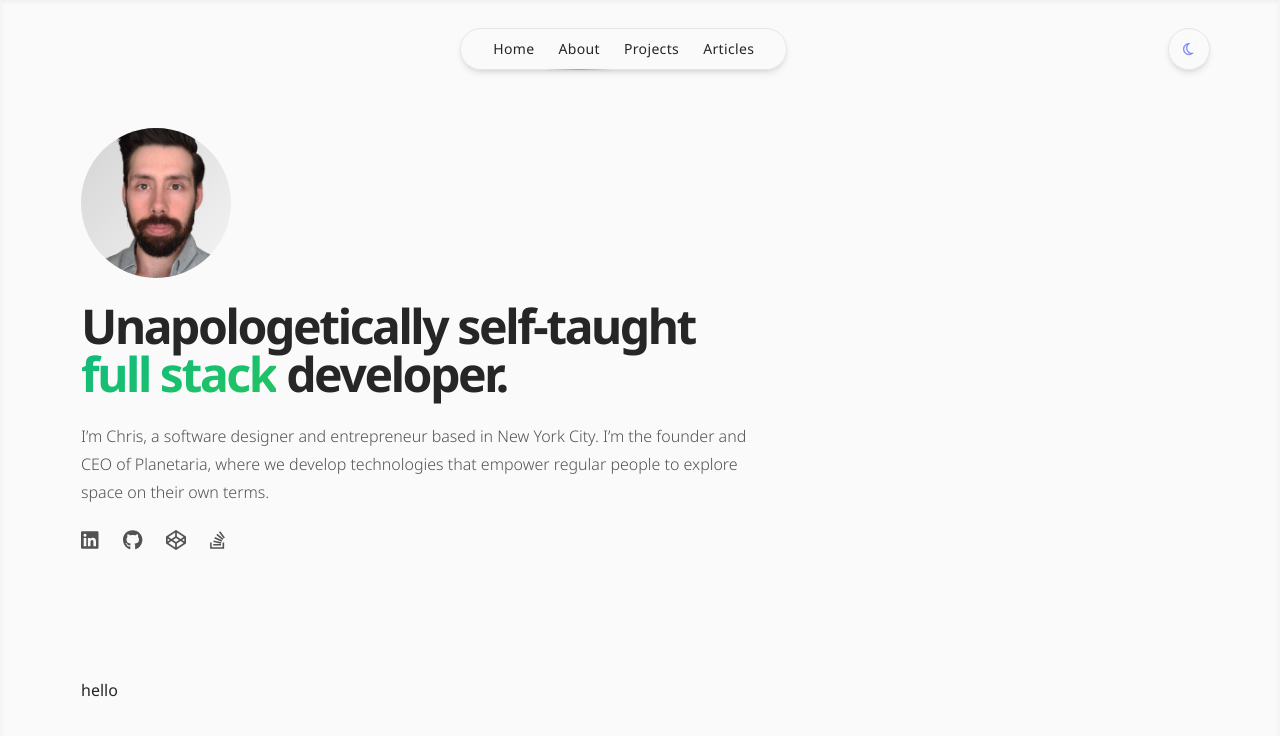
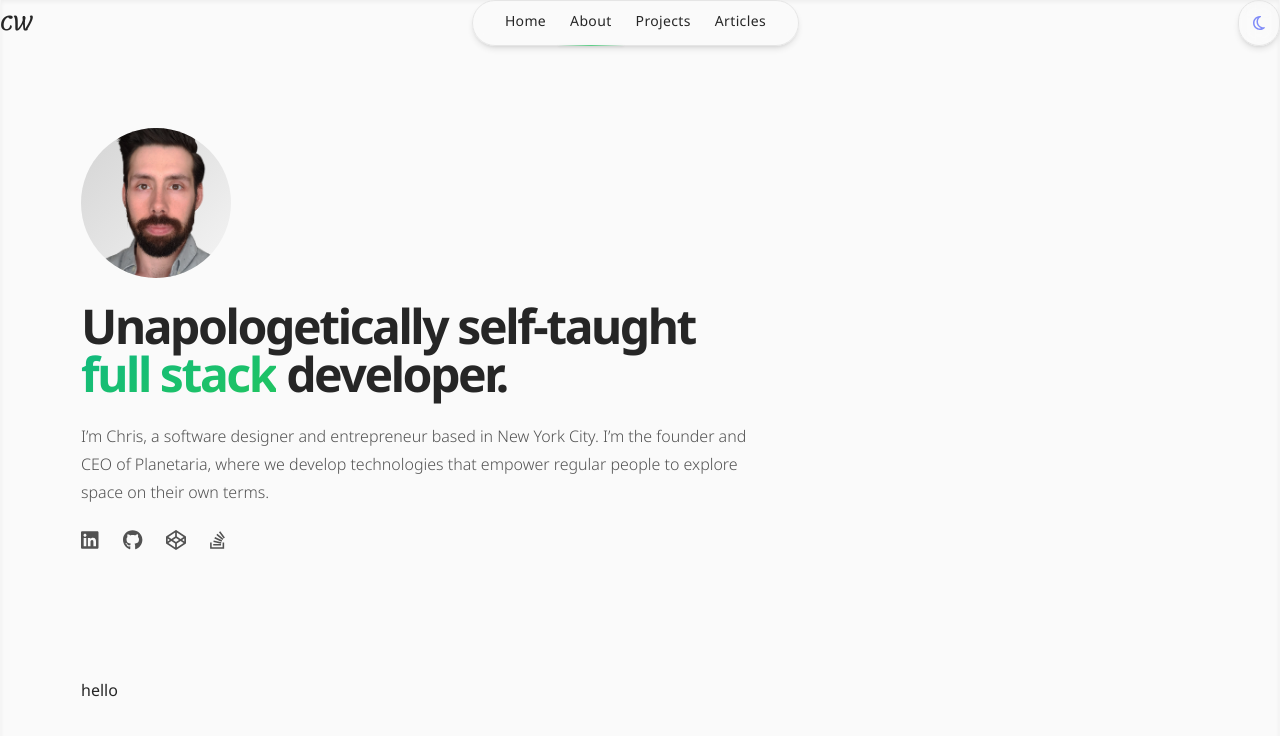
Before and after one commit to Christopher-Warren/portfolio-v4, a Next.js app: page /about in a window 1280 px wide. Shown: the top 736 px of the page. Built offline with nearby package versions, Linux system fonts and the light colour scheme.

Commit message:
responsive navbar

```diff
--- a/components/navigation/Navbar.tsx
+++ b/components/navigation/Navbar.tsx
@@ -4,8 +4,13 @@ import { useEffect, useRef, useState } from "react";
 
 import { FontAwesomeIcon } from "@fortawesome/react-fontawesome";
 
-import { faSun as sun } from "@fortawesome/free-regular-svg-icons";
-import { faMoon as moon } from "@fortawesome/free-regular-svg-icons";
+import {
+  faSun as sun,
+  faMoon as moon,
+} from "@fortawesome/free-regular-svg-icons";
+
+import { faBars as mobileIcon } from "@fortawesome/free-solid-svg-icons";
+
 import useDarkMode from "../../hooks/useDarkMode";
 
 interface NavPath {
@@ -21,6 +26,8 @@ export const Navbar = () => {
   const navHeight = heightRef.current?.clientHeight;
 
   const [darkModeActive, setDarkModeActive] = useDarkMode();
+
+  const [showMobileNav, setShowMobileNav] = useState(false);
 
   const router = useRouter();
 
@@ -48,6 +55,7 @@ export const Navbar = () => {
     const previousScroll = scrollYRef.current;
 
     if (previousScroll + 200 < currentScroll) {
+      setShowMobileNav(false);
       setVisible(false);
       scrollYRef.current = currentScroll;
     }
@@ -65,13 +73,102 @@ export const Navbar = () => {
   }, []);
 
   return (
+    <div
+      className={`flex fixed z-10 w-full justify-between transition-transform duration-300 ${
+        visible ? "translate-y-0" : `-translate-y-full`
+      }`}
+    >
+      <Link href="/">
+        <button className="signature text-xl dark:text-neutral-300">CW</button>
+      </Link>
+      {/* PC Nav */}
+      <nav
+        className={`hidden md:flex border border-neutral-200 dark:border-none dark:neumorphism-shadow neumorphism-shadow dark:bg-neutral-800/80 bg-neutral-50/80 shadow-md items-middle backdrop-blur tracking-wide dark:text-neutral-200 px-5 rounded-full text-sm leading-6`}
+      >
+        <ul className="flex">
+          {navPaths.map((route: NavPath) => {
+            return (
+              <li
+                key={route.pathname}
+                className="relative px-3 py-2  hover:text-green-400 transition-colors"
+              >
+                <Link className="" href={route.href}>
+                  {route.pathname}
+                </Link>
+                <span
+                  className={`bg-gradient-to-r from-transparent  via-green-500/70 to-transparent shadow  w-full h-px absolute bottom-0 left-0 -mb-px
+                    ${router.pathname !== route.href && "hidden"}`}
+                />
+              </li>
+            );
+          })}
+        </ul>
+      </nav>
+
+      {/* Mobile Nav */}
+      <div className="flex ">
+        <div className="md:hidden relative">
+          <button
+            onClick={() => setShowMobileNav(!showMobileNav)}
+            className="flex justify-center rounded-full z-20 border border-neutral-200 dark:neumorphism-shadow neumorphism-shadow dark:hover:bg-neutral-800 hover:shadow-none dark:bg-neutral-800/80   dark:border-none shadow-md  backdrop-blur  dark:text-neutral-200"
+          >
+            <FontAwesomeIcon
+              className="dark:text-neutral-300  p-3 text-xl"
+              icon={mobileIcon}
+            />
+          </button>
+          <nav
+            className={`absolute transition-transform origin-right rounded-l-xl bg-neutral-800 mt-5 ${
+              showMobileNav ? "scale-x-100 opacity-100" : "scale-x-0 opacity-0"
+            }`}
+          >
+            <ul className="">
+              {navPaths.map((route: NavPath) => {
+                return (
+                  <li
+                    key={route.pathname}
+                    className="relative px-3 py-2  hover:text-green-400 transition-colors"
+                  >
+                    <Link className="" href={route.href}>
+                      {route.pathname}
+                    </Link>
+                    <span
+                      className={`bg-gradient-to-r from-transparent  via-green-500/70 to-transparent shadow  w-full h-px absolute bottom-0 left-0 -mb-px
+                    ${router.pathname !== route.href && "hidden"}`}
+                    />
+                  </li>
+                );
+              })}
+            </ul>
+          </nav>
+        </div>
+        <button
+          className="flex justify-center rounded-full z-20 border border-neutral-200 dark:neumorphism-shadow neumorphism-shadow dark:hover:bg-neutral-800 hover:shadow-none dark:bg-neutral-800/80   dark:border-none shadow-md  backdrop-blur  dark:text-neutral-200"
+          onClick={() => setDarkModeActive(!darkModeActive)}
+        >
+          <FontAwesomeIcon
+            className="dark:text-yellow-200 text-indigo-400  p-3.5 rounded-full"
+            icon={darkModeActive ? sun : moon}
+          />
+        </button>
+      </div>
+    </div>
+  );
+
+  return (
     <div className="flex justify-center">
       <div
-        className={`flex w-full z-50 pt-12 -mt-5  px-20 max-w-7xl justify-between fixed transition-transform
+        className={`flex w-full z-50 pt-12 -mt-5  md:px-20  max-w-7xl md:justify-between justify-end items-start fixed transition-transform border
     ${visible ? "translate-y-0" : `-translate-y-full`}`}
       >
-        <div></div>
-        <nav ref={heightRef}>
+        <Link href="/">
+          <button className="signature text-xl text-neutral-300 absolute left-0 px-5 self-center">
+            CW
+          </button>
+        </Link>
+
+        {/* PC Nav */}
+        <nav className="hidden md:block" ref={heightRef}>
           <ul
             className={`flex border border-neutral-200 dark:border-none dark:neumorphism-shadow neumorphism-shadow dark:bg-neutral-800/80 bg-neutral-50/80 shadow-md items-middle backdrop-blur tracking-wide dark:text-neutral-200 px-5 rounded-full text-sm leading-6`}
           >
@@ -93,16 +190,51 @@ export const Navbar = () => {
             })}
           </ul>
         </nav>
-        <div>
-          <button
-            onClick={() => setDarkModeActive(!darkModeActive)}
-            className="h-full aspect-square flex items-center justify-center rounded-full border border-neutral-200 dark:neumorphism-shadow neumorphism-shadow cursor-pointer transition-all duration-300 dark:hover:bg-neutral-800 hover:shadow-none dark:bg-neutral-800/80 p-2.5 -pt-px  dark:border-none shadow-md items-middle backdrop-blur  dark:text-neutral-200 text-sm"
-          >
-            <FontAwesomeIcon
-              className="dark:text-yellow-200 text-indigo-400"
-              icon={darkModeActive ? sun : moon}
-            />
-          </button>
+
+        {/* Dark Mode Toggle */}
+        <button onClick={() => setDarkModeActive(!darkModeActive)}>
+          <FontAwesomeIcon
+            className="dark:text-yellow-200 text-indigo-400 bg-neutral-800/80 p-3 rounded-full"
+            icon={darkModeActive ? sun : moon}
+          />
+        </button>
+
+        {/* Mobile Nav Toggle */}
+        <button
+          onClick={() => setShowMobileNav(!showMobileNav)}
+          className="flex md:hidden justify-center rounded-full z-20 border border-neutral-200 dark:neumorphism-shadow neumorphism-shadow dark:hover:bg-neutral-800 hover:shadow-none dark:bg-neutral-800/80   dark:border-none shadow-md  backdrop-blur  dark:text-neutral-200"
+        >
+          <FontAwesomeIcon
+            className="dark:text-green-400 text-indigo-400 p-3 text-xl"
+            icon={mobileIcon}
+          />
+        </button>
+
+        {/* Mobile Nav */}
+        <div className="md:hidden self-end mx-5">
+          <nav className="relative" ref={heightRef}>
+            <ul
+              className={` absolute transition-transform right-0 dark:neumorphism-shadow dark:bg-neutral-800/80 mt-6
+              ${showMobileNav ? "translate-x-0" : "translate-x-full"}`}
+            >
+              {navPaths.map((route: NavPath) => {
+                return (
+                  <li
+                    key={route.pathname}
+                    className="relative px-3 py-2  hover:text-green-400 transition-colors w-fit"
+                  >
+                    <Link className="" href={route.href}>
+                      {route.pathname}
+                    </Link>
+                    <span
+                      className={`bg-gradient-to-r from-transparent  via-green-500/70 to-transparent shadow  w-full h-px absolute bottom-0 left-0 -mb-px
+                    ${router.pathname !== route.href && "hidden"}`}
+                    />
+                  </li>
+                );
+              })}
+            </ul>
+          </nav>
         </div>
       </div>
     </div>
--- a/pages/_document.tsx
+++ b/pages/_document.tsx
@@ -10,6 +10,13 @@ export default function Document() {
           href="https://fonts.googleapis.com/css2?family=Noto+Sans:ital,wght@0,100;0,200;0,300;0,400;0,500;0,600;0,700;0,800;0,900;1,100;1,200;1,300;1,400;1,500;1,600;1,700;1,800;1,900&display=swap"
           rel="stylesheet"
         />
+
+        <link rel="preconnect" href="https://fonts.googleapis.com" />
+        <link rel="preconnect" href="https://fonts.gstatic.com" crossorigin />
+        <link
+          href="https://fonts.googleapis.com/css2?family=Lemonada&display=swap"
+          rel="stylesheet"
+        />
       </Head>
       <body className="dark:bg-black dark:text-neutral-100 bg-neutral-1000 text-neutral-800">
         <Main />
--- a/styles/globals.css
+++ b/styles/globals.css
@@ -28,6 +28,12 @@ a {
   box-shadow: inset 2px 2px 4px #0f0f0f, inset -2px -2px 4px #1f1f1f;
 }
 
+.signature {
+  font-family: Lemonada, Noto Sans, -apple-system, BlinkMacSystemFont, Segoe UI,
+    Roboto, Oxygen, Ubuntu, Cantarell, Fira Sans, Droid Sans, Helvetica Neue,
+    sans-serif;
+}
+
 /* .neumorphism-shadow {
   box-shadow: 6px 6px 17px #7e7e7e, -6px -6px 17px #f0f0f0;
 }
```
